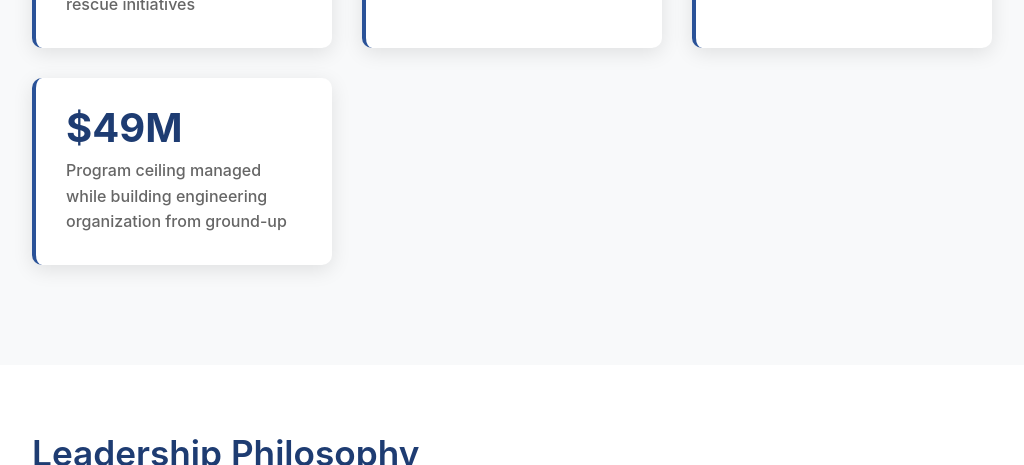
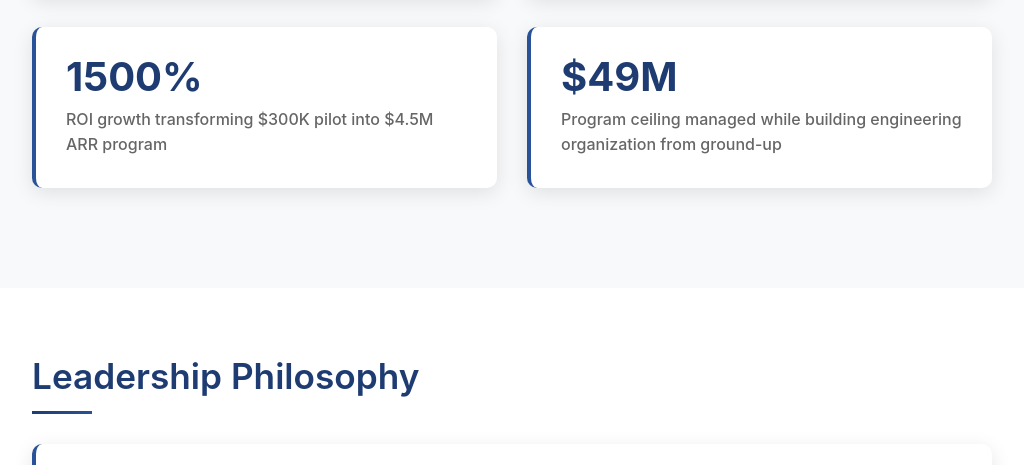
Before and after one commit to cdowin/cdowin.github.io, a plain HTML site: page index.html in a window 1024 px wide. Shown: the part 700-1165 px from the top of the page. Drawn offline with Linux system fonts and the light colour scheme.

Commit message:
Update index.html

```diff
--- a/index.html
+++ b/index.html
@@ -103,7 +103,7 @@
 
         .impact-grid {
             display: grid;
-            grid-template-columns: repeat(auto-fit, minmax(250px, 1fr));
+            grid-template-columns: repeat(4, 1fr);
             gap: 30px;
             margin: 40px 0;
         }
@@ -286,6 +286,12 @@
             .company-header {
                 flex-direction: column;
                 gap: 10px;
+            }
+        }
+
+        @media (max-width: 1024px) and (min-width: 769px) {
+            .impact-grid {
+                grid-template-columns: repeat(2, 1fr);
             }
         }
     </style>
```
